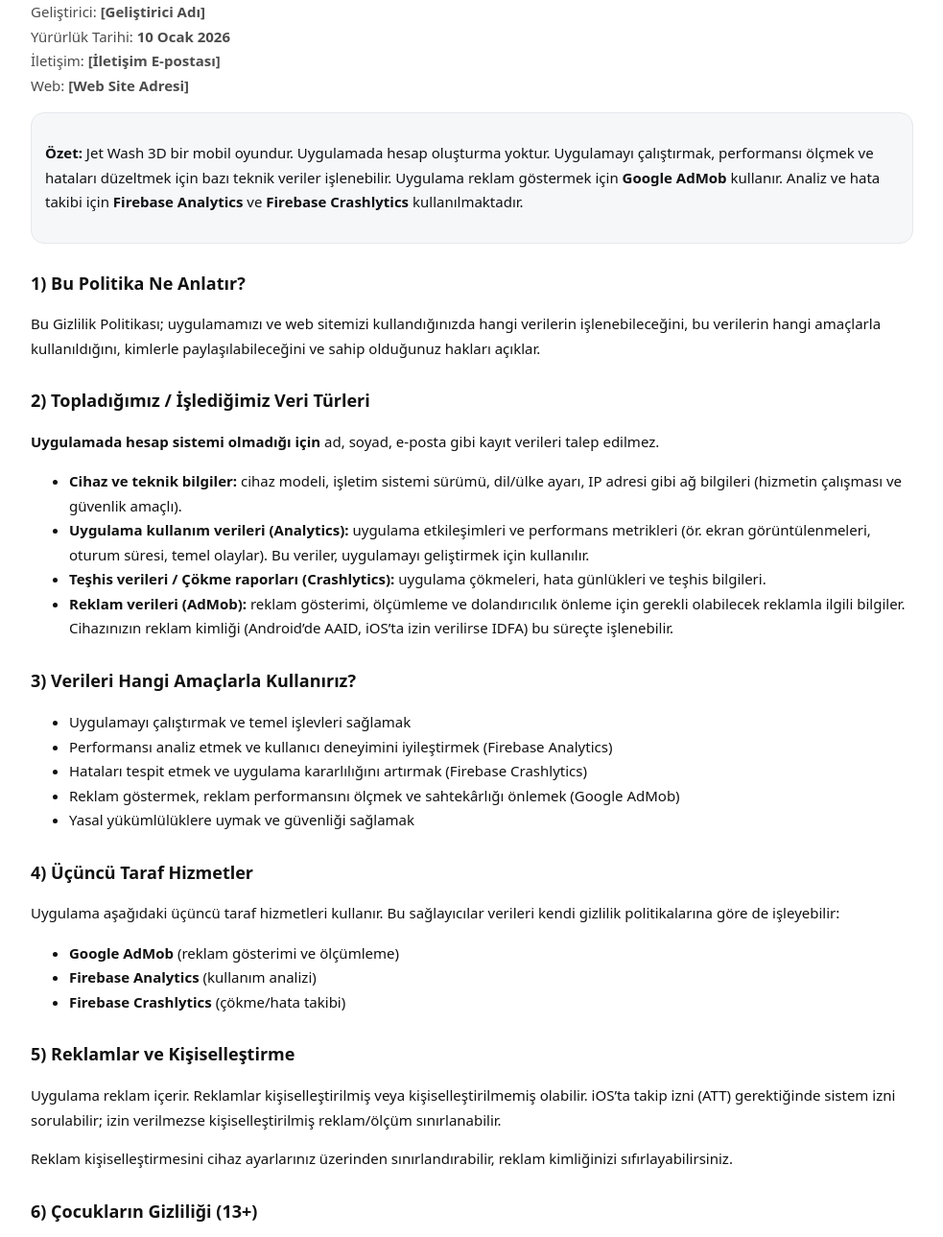
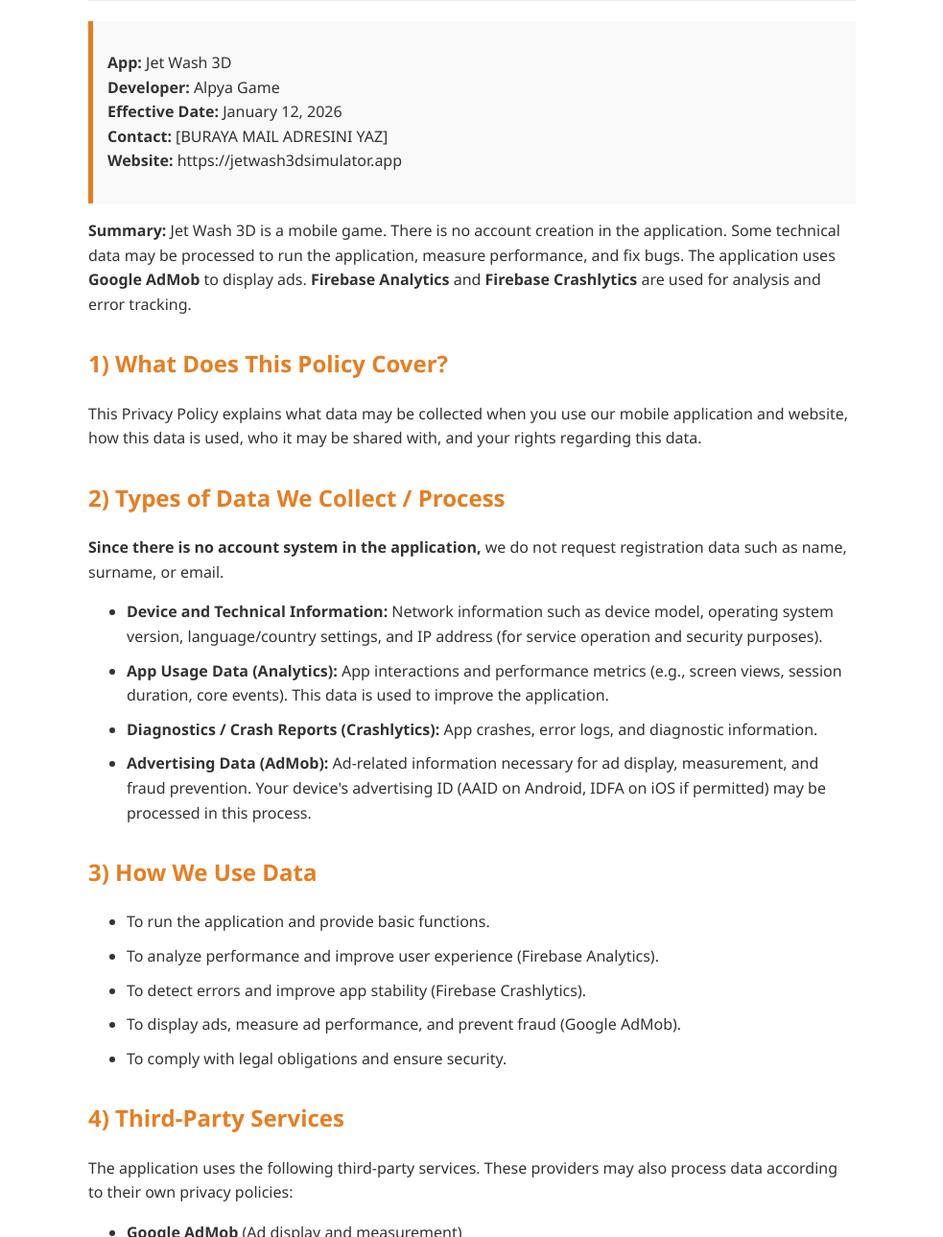
Before and after one commit to alpyaGame/Jet-Wash-3D-, a plain HTML site: page privacy-policy.html in a window 1280 px wide. Shown: the part 124-1413 px from the top of the page at 96% size, without its empty margins (148-1131 px from the left). Drawn offline with Linux system fonts and the light colour scheme.

Commit message:
Update privacy-policy.html

```diff
--- a/privacy-policy.html
+++ b/privacy-policy.html
@@ -1,110 +1,73 @@
-<!doctype html>
-<html lang="tr">
+<!DOCTYPE html>
+<html lang="en">
 <head>
-  <meta charset="utf-8" />
-  <meta name="viewport" content="width=device-width,initial-scale=1" />
-  <title>Gizlilik Politikası | Jet Wash 3D</title>
-  <meta name="description" content="Jet Wash 3D Gizlilik Politikası" />
-  <style>
-    body{font-family:system-ui,-apple-system,Segoe UI,Roboto,Arial,sans-serif;line-height:1.7;margin:0;background:#fff;color:#111}
-    .wrap{max-width:920px;margin:0 auto;padding:28px 18px 60px}
-    h1{font-size:28px;margin:8px 0 10px}
-    h2{font-size:18px;margin:26px 0 8px}
-    p,li{font-size:15px}
-    .card{background:#f6f7f9;border:1px solid #e6e8ec;border-radius:14px;padding:14px 14px;margin:14px 0}
-    .muted{opacity:.75}
-    a{color:#0b5cff}
-    code{background:#f1f3f6;border:1px solid #e6e8ec;padding:2px 6px;border-radius:8px}
-  </style>
+    <meta charset="UTF-8">
+    <meta name="viewport" content="width=device-width, initial-scale=1.0">
+    <title>Privacy Policy | Jet Wash 3D</title>
+    <style>
+        body { font-family: 'Segoe UI', Tahoma, Geneva, Verdana, sans-serif; line-height: 1.6; padding: 40px; max-width: 800px; margin: 0 auto; color: #333; }
+        h1 { color: #2c3e50; border-bottom: 2px solid #eee; padding-bottom: 10px; }
+        h2 { color: #e67e22; margin-top: 30px; }
+        ul { margin-bottom: 20px; }
+        li { margin-bottom: 10px; }
+        .highlight { background-color: #f9f9f9; padding: 15px; border-left: 5px solid #e67e22; }
+    </style>
 </head>
+<body>
 
-<body>
-  <main class="wrap">
-    <h1>Gizlilik Politikası</h1>
-    <p class="muted">
-      Uygulama: <b>Jet Wash 3D</b> (veya uygulama adınız)<br/>
-      Geliştirici: <b>[Geliştirici Adı]</b><br/>
-      Yürürlük Tarihi: <b>10 Ocak 2026</b><br/>
-      İletişim: <b>[İletişim E-postası]</b><br/>
-      Web: <b>[Web Site Adresi]</b>
+    <h1>Privacy Policy</h1>
+
+    <div class="highlight">
+        <p>
+            <strong>App:</strong> Jet Wash 3D<br>
+            <strong>Developer:</strong> Alpya Game<br>
+            <strong>Effective Date:</strong> January 12, 2026<br>
+            <strong>Contact:</strong> [BURAYA MAIL ADRESINI YAZ]<br> <strong>Website:</strong> https://jetwash3dsimulator.app
+        </p>
+    </div>
+
+    <p>
+        <strong>Summary:</strong> Jet Wash 3D is a mobile game. There is no account creation in the application. Some technical data may be processed to run the application, measure performance, and fix bugs. The application uses <strong>Google AdMob</strong> to display ads. <strong>Firebase Analytics</strong> and <strong>Firebase Crashlytics</strong> are used for analysis and error tracking.
     </p>
 
-    <div class="card">
-      <p><b>Özet:</b> Jet Wash 3D bir mobil oyundur. Uygulamada hesap oluşturma yoktur. Uygulamayı çalıştırmak, performansı ölçmek ve hataları düzeltmek için bazı teknik veriler işlenebilir. Uygulama reklam göstermek için <b>Google AdMob</b> kullanır. Analiz ve hata takibi için <b>Firebase Analytics</b> ve <b>Firebase Crashlytics</b> kullanılmaktadır.</p>
-    </div>
+    <h2>1) What Does This Policy Cover?</h2>
+    <p>This Privacy Policy explains what data may be collected when you use our mobile application and website, how this data is used, who it may be shared with, and your rights regarding this data.</p>
 
-    <h2>1) Bu Politika Ne Anlatır?</h2>
-    <p>
-      Bu Gizlilik Politikası; uygulamamızı ve web sitemizi kullandığınızda hangi verilerin işlenebileceğini,
-      bu verilerin hangi amaçlarla kullanıldığını, kimlerle paylaşılabileceğini ve sahip olduğunuz hakları açıklar.
-    </p>
-
-    <h2>2) Topladığımız / İşlediğimiz Veri Türleri</h2>
-    <p><b>Uygulamada hesap sistemi olmadığı için</b> ad, soyad, e-posta gibi kayıt verileri talep edilmez.</p>
+    <h2>2) Types of Data We Collect / Process</h2>
+    <p><strong>Since there is no account system in the application,</strong> we do not request registration data such as name, surname, or email.</p>
     <ul>
-      <li><b>Cihaz ve teknik bilgiler:</b> cihaz modeli, işletim sistemi sürümü, dil/ülke ayarı, IP adresi gibi ağ bilgileri (hizmetin çalışması ve güvenlik amaçlı).</li>
-      <li><b>Uygulama kullanım verileri (Analytics):</b> uygulama etkileşimleri ve performans metrikleri (ör. ekran görüntülenmeleri, oturum süresi, temel olaylar). Bu veriler, uygulamayı geliştirmek için kullanılır.</li>
-      <li><b>Teşhis verileri / Çökme raporları (Crashlytics):</b> uygulama çökmeleri, hata günlükleri ve teşhis bilgileri.</li>
-      <li><b>Reklam verileri (AdMob):</b> reklam gösterimi, ölçümleme ve dolandırıcılık önleme için gerekli olabilecek reklamla ilgili bilgiler. Cihazınızın reklam kimliği (Android’de AAID, iOS’ta izin verilirse IDFA) bu süreçte işlenebilir.</li>
+        <li><strong>Device and Technical Information:</strong> Network information such as device model, operating system version, language/country settings, and IP address (for service operation and security purposes).</li>
+        <li><strong>App Usage Data (Analytics):</strong> App interactions and performance metrics (e.g., screen views, session duration, core events). This data is used to improve the application.</li>
+        <li><strong>Diagnostics / Crash Reports (Crashlytics):</strong> App crashes, error logs, and diagnostic information.</li>
+        <li><strong>Advertising Data (AdMob):</strong> Ad-related information necessary for ad display, measurement, and fraud prevention. Your device's advertising ID (AAID on Android, IDFA on iOS if permitted) may be processed in this process.</li>
     </ul>
 
-    <h2>3) Verileri Hangi Amaçlarla Kullanırız?</h2>
+    <h2>3) How We Use Data</h2>
     <ul>
-      <li>Uygulamayı çalıştırmak ve temel işlevleri sağlamak</li>
-      <li>Performansı analiz etmek ve kullanıcı deneyimini iyileştirmek (Firebase Analytics)</li>
-      <li>Hataları tespit etmek ve uygulama kararlılığını artırmak (Firebase Crashlytics)</li>
-      <li>Reklam göstermek, reklam performansını ölçmek ve sahtekârlığı önlemek (Google AdMob)</li>
-      <li>Yasal yükümlülüklere uymak ve güvenliği sağlamak</li>
+        <li>To run the application and provide basic functions.</li>
+        <li>To analyze performance and improve user experience (Firebase Analytics).</li>
+        <li>To detect errors and improve app stability (Firebase Crashlytics).</li>
+        <li>To display ads, measure ad performance, and prevent fraud (Google AdMob).</li>
+        <li>To comply with legal obligations and ensure security.</li>
     </ul>
 
-    <h2>4) Üçüncü Taraf Hizmetler</h2>
-    <p>
-      Uygulama aşağıdaki üçüncü taraf hizmetleri kullanır. Bu sağlayıcılar verileri kendi gizlilik politikalarına göre de işleyebilir:
-    </p>
+    <h2>4) Third-Party Services</h2>
+    <p>The application uses the following third-party services. These providers may also process data according to their own privacy policies:</p>
     <ul>
-      <li><b>Google AdMob</b> (reklam gösterimi ve ölçümleme)</li>
-      <li><b>Firebase Analytics</b> (kullanım analizi)</li>
-      <li><b>Firebase Crashlytics</b> (çökme/hata takibi)</li>
+        <li><strong>Google AdMob</strong> (Ad display and measurement)</li>
+        <li><strong>Firebase Analytics</strong> (Usage analysis)</li>
+        <li><strong>Firebase Crashlytics</strong> (Crash/error tracking)</li>
     </ul>
 
-    <h2>5) Reklamlar ve Kişiselleştirme</h2>
-    <p>
-      Uygulama reklam içerir. Reklamlar kişiselleştirilmiş veya kişiselleştirilmemiş olabilir.
-      iOS’ta takip izni (ATT) gerektiğinde sistem izni sorulabilir; izin verilmezse kişiselleştirilmiş reklam/ölçüm sınırlanabilir.
-    </p>
-    <p>
-      Reklam kişiselleştirmesini cihaz ayarlarınız üzerinden sınırlandırabilir, reklam kimliğinizi sıfırlayabilirsiniz.
-    </p>
+    <h2>5) Ads and Personalization</h2>
+    <p>The application contains advertisements. Ads may be personalized or non-personalized.</p>
+    <p>You can limit ad personalization via your device settings or reset your advertising ID.</p>
 
-    <h2>6) Çocukların Gizliliği (13+)</h2>
-    <p>
-      Uygulama hedef kitlesi <b>13+</b> olarak belirlenmiştir. İçerik olarak genel kitleye uygundur; ancak 13 yaş altı çocuklardan
-      bilerek kişisel veri toplamayı amaçlamayız. Eğer 13 yaş altına ait bir verinin yanlışlıkla işlendiğini düşünüyorsanız bizimle iletişime geçin.
-    </p>
+    <h2>6) Children's Privacy (13+)</h2>
+    <p>The target audience of the application is determined as <strong>13+</strong>. The content is suitable for a general audience; however, we do not knowingly aim to collect personal data from children under the age of 13.</p>
 
-    <h2>7) Veri Saklama Süresi</h2>
-    <p>
-      Veriler, amaçları için gerekli olduğu süre boyunca saklanır. Teşhis ve analiz verileri genellikle uygulama geliştirme ve hata giderme
-      ihtiyaçları doğrultusunda tutulur. Yasal zorunluluklar varsa daha uzun süre saklama gerekebilir.
-    </p>
+    <h2>7) Contact Us</h2>
+    <p>If you have any questions, please contact us at: <strong>[BURAYA MAIL ADRESINI YAZ]</strong></p>
 
-    <h2>8) Güvenlik</h2>
-    <p>
-      Verilerin korunması için makul teknik ve idari önlemler uygulanır. Bununla birlikte, internet üzerinden iletim ve depolama yöntemleri
-      %100 güvenlik garantisi veremez.
-    </p>
-
-    <h2>9) Haklarınız ve İletişim</h2>
-    <p>
-      Bulunduğunuz ülkeye göre erişim, düzeltme, silme ve itiraz gibi haklara sahip olabilirsiniz.
-      Uygulamada hesap sistemi olmadığından kimlik doğrulaması sınırlı olabilir; yine de taleplerinizi inceleyip yardımcı oluruz.
-    </p>
-    <p><b>İletişim:</b> [İletişim E-postası]</p>
-
-    <h2>10) Politika Değişiklikleri</h2>
-    <p>
-      Bu Gizlilik Politikası güncellenebilir. Güncellemeler web sitemiz üzerinden yayınlanır ve gerektiğinde uygulama içinde bilgilendirme yapılır.
-    </p>
-  </main>
 </body>
 </html>
```
